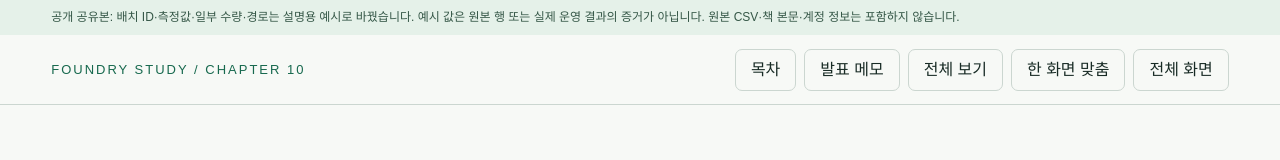
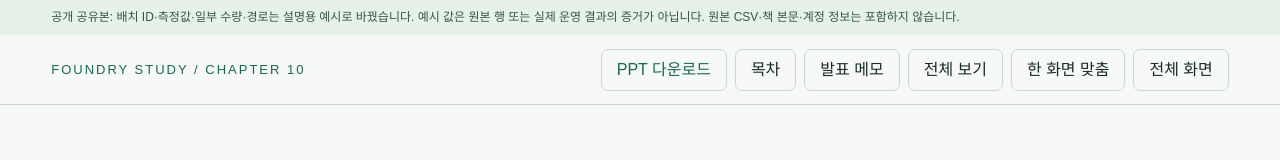
Before and after one commit to faeqsu10/gptsquare_ontology-manager-practice, a plain HTML site: page index.html in a window 1280 px wide. Shown: the top 160 px of the page. Drawn offline with Linux system fonts and the light colour scheme.

Commit message:
docs: add editable PowerPoint presentation

```diff
--- a/index.html
+++ b/index.html
@@ -9,11 +9,12 @@
 @media print{@page{size:landscape;margin:12mm}body{background:#fff;color:#152722}header,footer,#notes,dialog,.demo-controls{display:none!important}.slide,.slide[hidden]{display:block!important;min-height:0;break-after:page;padding:12px 15px;max-width:none}.slide:last-child{break-after:auto}.card{background:#f5f8f5;border-color:#b7c9bf;color:#152722}.card p,.lead,td,.small,.source,.tag{color:#42594f!important}h1{font-size:49px}h2{font-size:32px}.accent,.eyebrow,.num,code,.good,.big,th{color:#24634c}.statement{background:#f1f7f3;font-size:20px}.cover{padding-top:25px}.tag{border-color:#aabbb2}.card{padding:18px}.flow{margin:18px 0}.source{margin-top:12px}}
 .prompt-full summary{cursor:pointer;padding:12px 16px;background:var(--panel);border:1px solid var(--line);border-radius:8px}.prompt-full pre{white-space:pre-wrap;overflow-wrap:anywhere;word-break:normal;font:16px/1.8 Arial,"Malgun Gothic",sans-serif;padding:22px;background:var(--panel);border:1px solid var(--line);border-radius:8px}.prompt-full[open]{margin-bottom:30px}
 .public-note{padding:8px 4vw;background:#e5f1e9;color:#355747;font-size:12px;line-height:1.6}.share-home{color:var(--mint)}@media print{.public-note{font-size:9pt}}
+.ppt-download{display:inline-flex;align-items:center;padding:8px 15px;border:1px solid var(--line);border-radius:7px;color:var(--mint);text-decoration:none;white-space:nowrap}.ppt-download:hover{background:#e4ede7}.tools{flex-wrap:wrap}header{height:auto;min-height:70px;padding-top:10px;padding-bottom:10px}
 </style>
 </head>
 <body>
 <div class="public-note">공개 공유본: 배치 ID·측정값·일부 수량·경로는 설명용 예시로 바꿨습니다. 예시 값은 원본 행 또는 실제 운영 결과의 증거가 아닙니다. 원본 CSV·책 본문·계정 정보는 포함하지 않습니다.</div>
-<header><div class="brand">FOUNDRY STUDY / CHAPTER 10</div><div class="tools"><button id="tocBtn">목차</button><button id="notesBtn" aria-pressed="false">발표 메모</button><button id="allBtn" aria-pressed="false">전체 보기</button><button id="fitBtn">한 화면 맞춤</button><button id="fullBtn">전체 화면</button></div></header>
+<header><div class="brand">FOUNDRY STUDY / CHAPTER 10</div><div class="tools"><a class="ppt-download" href="ontology-manager-practice.pptx" download>PPT 다운로드</a><button id="tocBtn">목차</button><button id="notesBtn" aria-pressed="false">발표 메모</button><button id="allBtn" aria-pressed="false">전체 보기</button><button id="fitBtn">한 화면 맞춤</button><button id="fullBtn">전체 화면</button></div></header>
 <main>
 <section aria-labelledby="heading-1" class="slide cover" data-title="책에서 실습으로">
 <p class="eyebrow">2026.09.09 · ONTOLOGY MANAGER</p><h1 id="heading-1">판단을 구조로.<br><span class="accent">배치 출하 검토</span>를 만들어 보다</h1><p class="lead">책과 데이터를 읽고 유즈케이스를 정한 뒤,<br>공유 환경에서 AI FDE와 직접 실습으로 이어간 과정</p>
```
Also changed, not shown: 2 other files.
